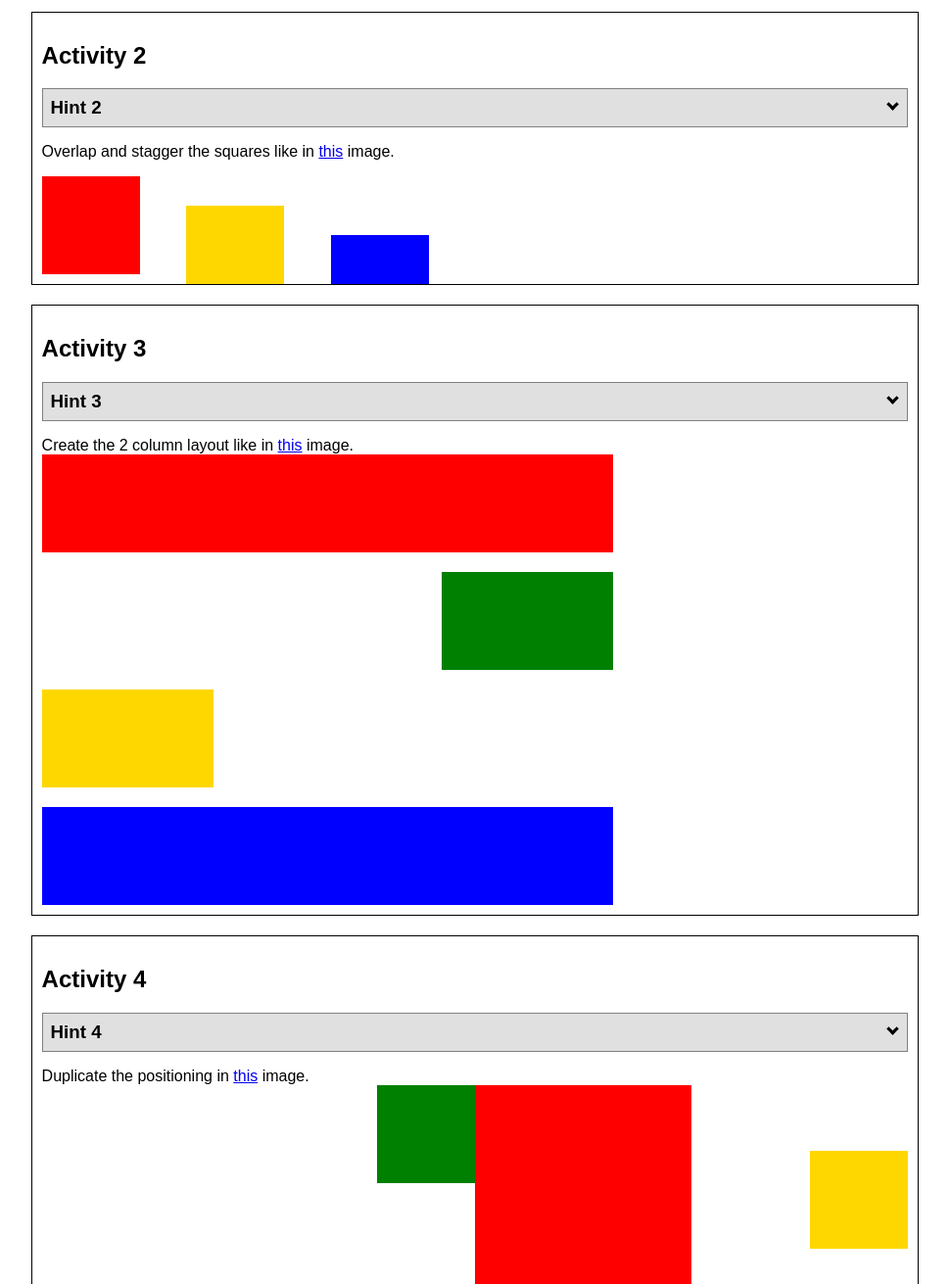
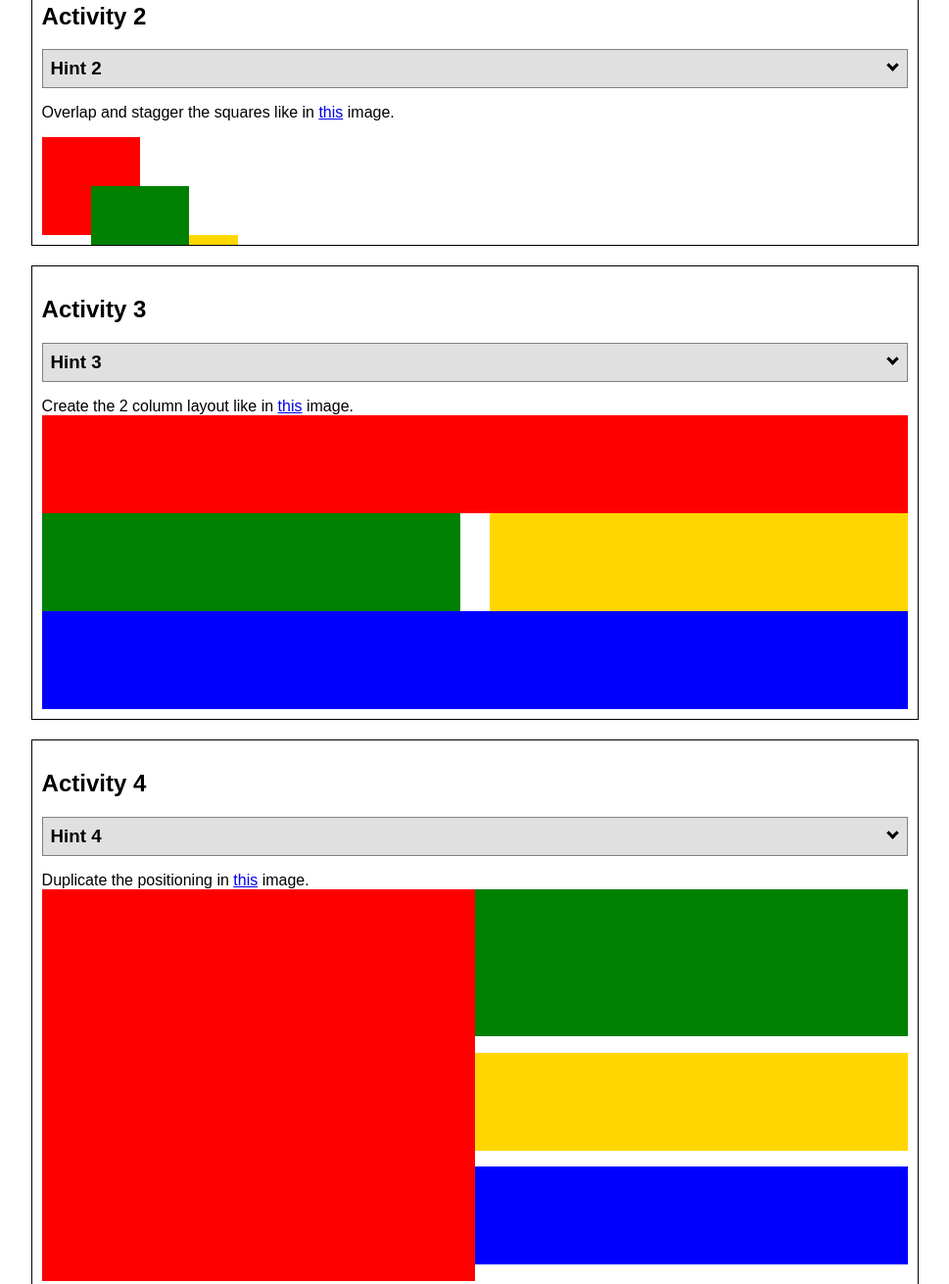
Before and after one commit to ketsiamm/Ketsiammen, a plain HTML site: page wwr/positioning.html in a window 1280 px wide. Shown: the part 1036-2347 px from the top of the page at 98% size, without its empty margins (155-1124 px from the left). Drawn offline with Linux system fonts and the light colour scheme.

Commit message:
changes2

```diff
--- a/wwr/positionstyles.css
+++ b/wwr/positionstyles.css
@@ -5,6 +5,7 @@
  grid-template-columns: 1fr 1fr;
  grid-gap:  20px;
  grid-template-rows: auto;
+ justify-items: center;
 
 }
 .red1 {
@@ -16,10 +17,10 @@
 }
 .green1 {
   width: 200px;
-  height: 100px;
+  height: 200px;
   background-color: green;
-  grid-column: 1/2;
-  position: relative;
+
+
 
 
 
@@ -27,10 +28,10 @@
 }
 .yellow1 {
   width: 200px;
-  height: 100px;
+  height: 200px;
   background-color: gold;
-  grid-column: 1/2;
-  justify-self: right;
+
+
 
 }
 .blue1 {
@@ -42,11 +43,11 @@
 /* Activity 2 styles */
 .content2 {
   display: grid;
-  grid-template-columns: repeat(6, 1fr); /* Create 6 equally sized columns */
-  grid-template-rows: repeat(6, 30px); /* Create 6 rows with a fixed height of 30px */
+  grid-template-columns: 50px 50px 50px 50px 50px;
+  grid-template-rows: repeat(5, 50px);
   width: 100%;
   height: 100px; /* Set the container height */
-  gap: 0;
+
 
 }
 .red2 {
@@ -62,31 +63,31 @@
   background-color: green;
   grid-column: 2/ 3;
   grid-row: 2/ 3;
+  z-index: 9;
 
 }
 .yellow2 {
   width: 100px;
   height: 100px;
   background-color: gold;
-  grid-area: yellow;
-  grid-column: 2/ 6;
-  grid-row: 2/ 6;
+  grid-column: 3/ 5;
+  grid-row: 3/ 5;
 }
 .blue2 {
   width: 100px;
   height: 100px;
   background-color: blue;
   grid-area: blue;
-  grid-column: 3 / 7;
-  grid-row: 3/ 7;
+  grid-column: 4 / 6;
+  grid-row: 4/ 6;
 
 
 }
 /* Activity 3 styles */
 .content3 {
  display: grid;
- grid-template-columns: 1fr 1fr 1fr;
- grid-gap: 20px;
+ grid-template-columns: 1fr 1fr;
+ column-gap: 30px;
 }
 .red3 {
   width: 100%;
@@ -95,18 +96,16 @@
   grid-column: 1/3;
 }
 .green3 {
-  width: 30%;
+  width: 100%;
   height: 100px;
   background-color: green;
-  grid-column: 1/3;
-  justify-self: right;
-  grid-row: 2/3;
+
 }
 .yellow3 {
-  width: 30%;
+  width: 100%;
   height: 100px;
   background-color: gold;
-  grid-column: 1/3;
+
 }
 .blue3 {
   width: 100%;
@@ -118,34 +117,32 @@
 .content4 {
   display: grid;
   height: 400px;
+  grid-template-columns: 1fr 1fr;
 }
 .red4 {
-  width: 50%;
-  height: 1600%;
+  width: 100%;
+  height: 100%;
   background-color: red;
-  grid-column: 2fr;
-  justify-self: left;
+  grid-row: 1/4;
+
 }
 .green4 {
-  width: 100px;
-  height: 100px;
+  width: 100%;
+  height: 150px;
   background-color: green;
-  justify-self: right ;
-  grid-row: 1/3;
+
 }
 .yellow4 {
-  width: 100px;
+  width: 100%;
   height: 100px;
   background-color: gold;
-  justify-self: right ;
-  grid-row: 2/3;
+
 
 }
 .blue4 {
-  width: 100px;
+  width: 100%;
   height: 100px;
   background-color: blue;
-  justify-self: right ;
   grid-row: 3/3;
 
 }
```
